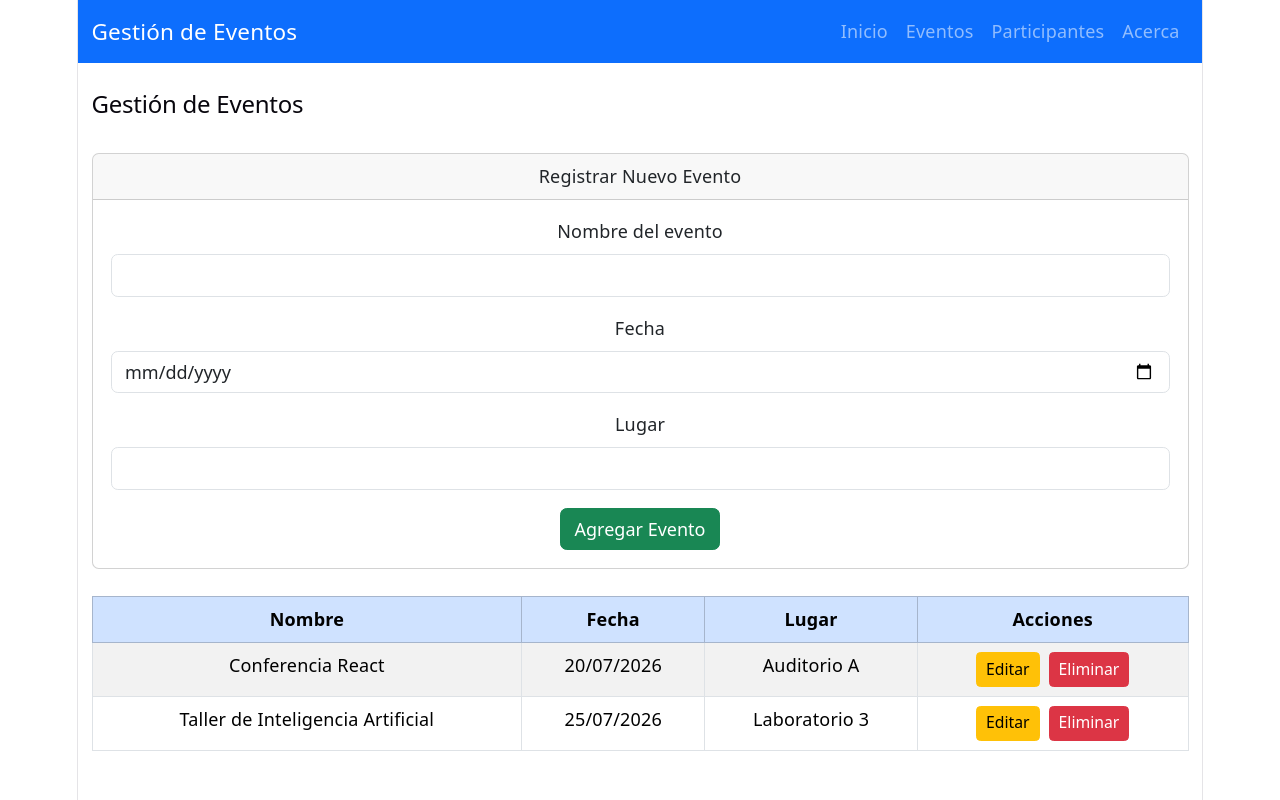
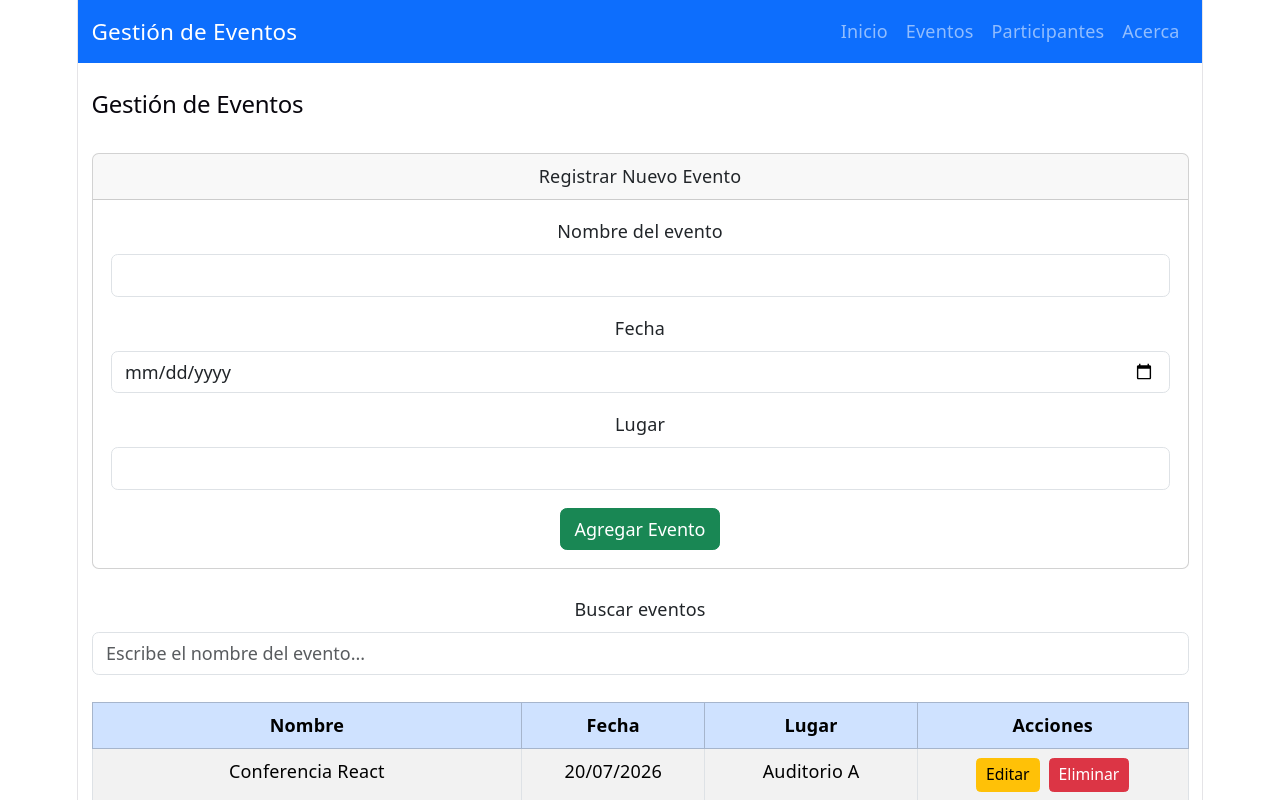
Before and after one commit to JTeran152/EVALUACION_FINAL, a React (Vite) app: page /eventos in a window 1280 px wide. Shown: the top 800 px of the page. Built offline with nearby package versions, Linux system fonts and the light colour scheme.

Commit message:
Agregar buscador de eventos

```diff
--- a/src/pages/Eventos.jsx
+++ b/src/pages/Eventos.jsx
@@ -26,6 +26,7 @@ function Eventos() {
   // Datos de edición
   const [editando, setEditando] = useState(false);
   const [eventoEditando, setEventoEditando] = useState(null);
+  const [busqueda, setBusqueda] = useState("");
 
   // Agregar un nuevo evento
   const agregarEvento = () => {
@@ -68,6 +69,11 @@ function Eventos() {
     setFecha(evento.fecha);
     setLugar(evento.lugar);
   };
+
+  //Buscar Evento
+  const eventosFiltrados = eventos.filter((evento) =>
+    evento.nombre.toLowerCase().includes(busqueda.toLowerCase())
+  );
 
   //Actualizar Evento
   const actualizarEvento = () => {
@@ -116,9 +122,24 @@ function Eventos() {
        />
 
       {/* Tabla */}
+      <div className="mb-4">
+
+        <label className="form-label">
+          Buscar eventos
+        </label>
+
+        <input
+          type="text"
+          className="form-control"
+          placeholder="Escribe el nombre del evento..."
+          value={busqueda}
+          onChange={(e) => setBusqueda(e.target.value)}
+        />
+
+      </div>
 
       <EventTable
-        eventos={eventos}
+        eventos={eventosFiltrados}
         eliminarEvento={eliminarEvento}
         editarEvento={editarEvento}
       />
```
